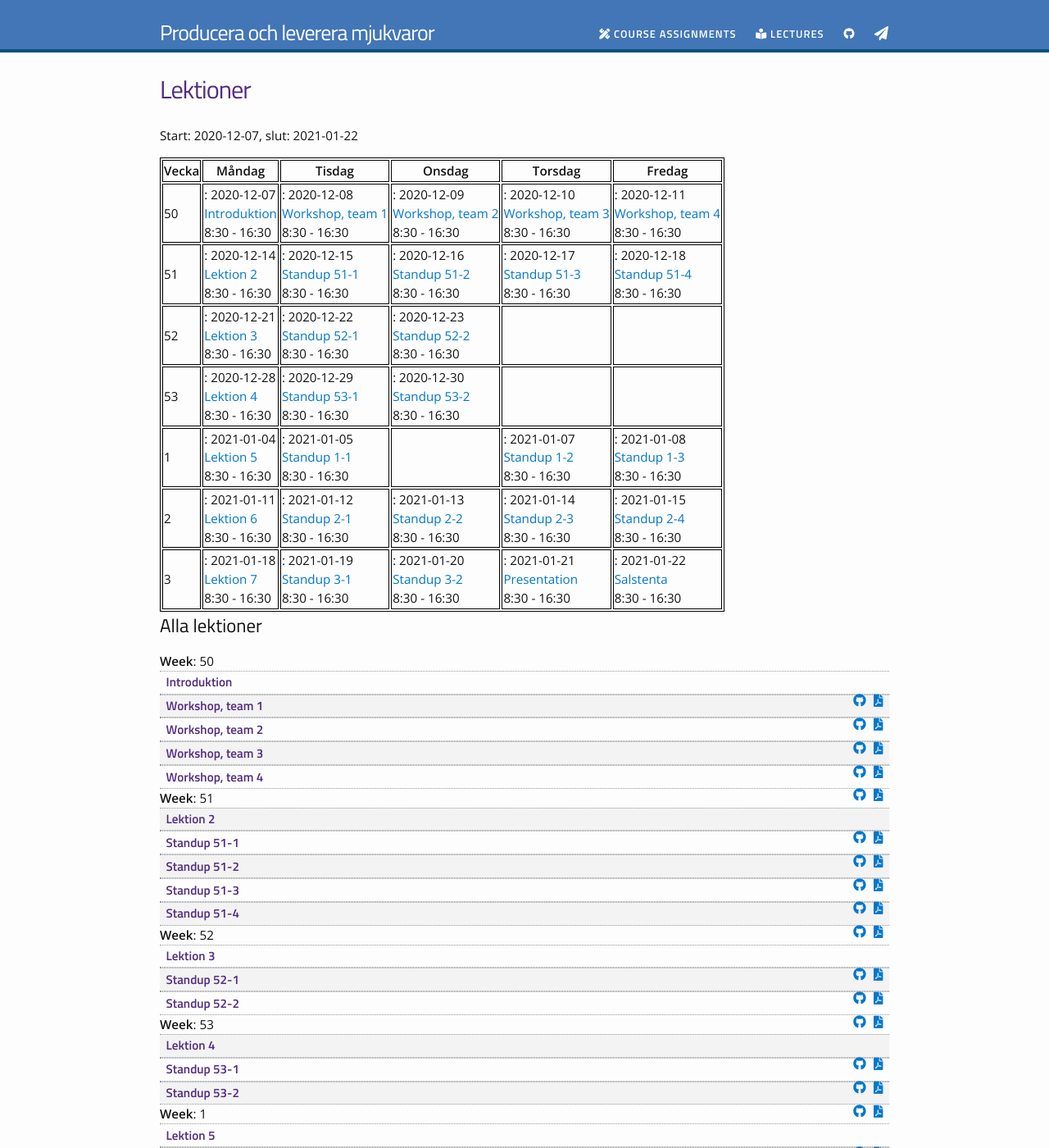
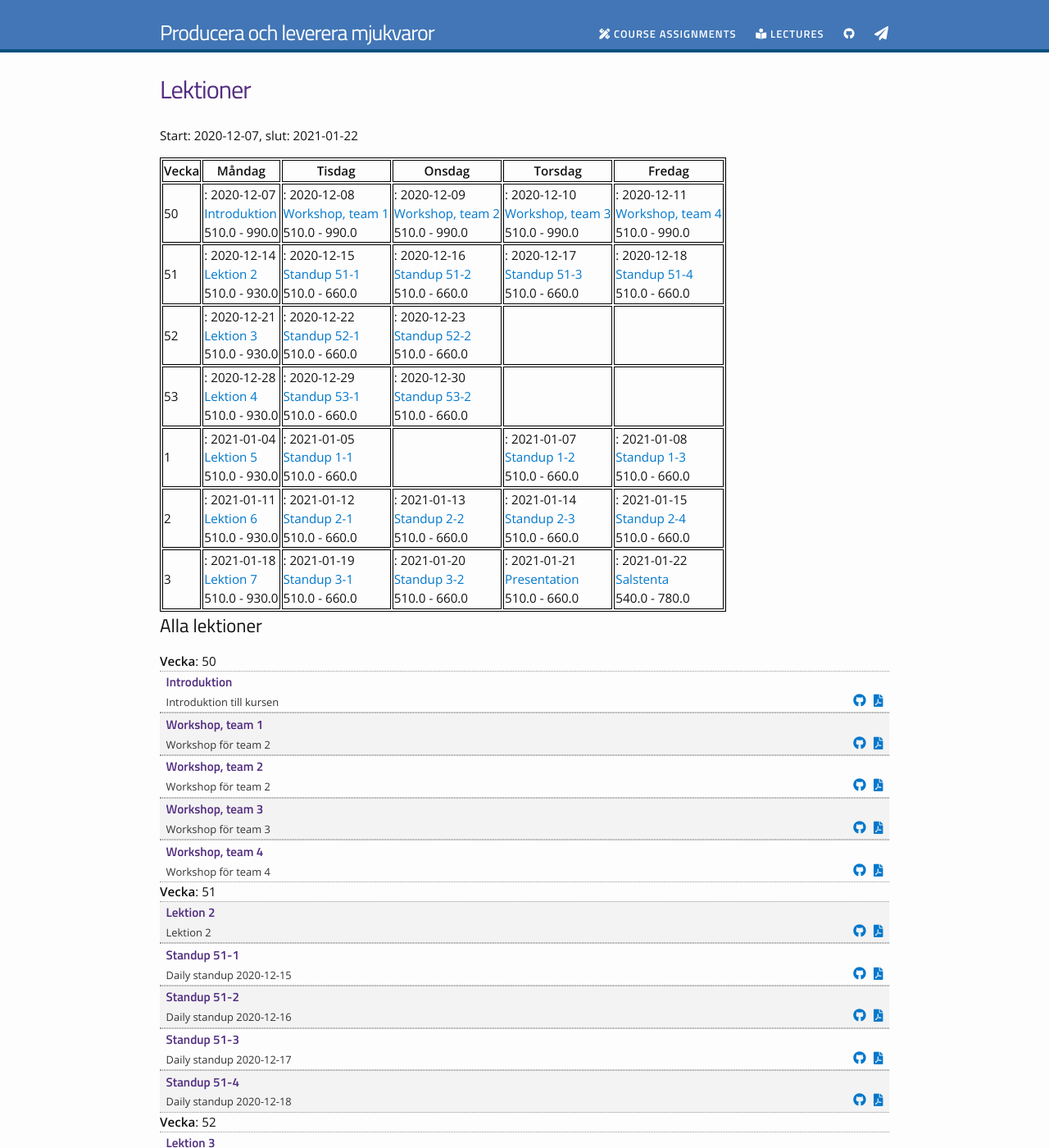
Before and after one commit to PGBSNH19/course-producera-leverera, a Jekyll site: the page built from lectures.md, in a window 1280 px wide and 1400 px high. Shown: the whole window at 82% size. Built offline with Jekyll 4.4.1, drawn with Linux system fonts in a browser that asks for light colours; nearby versions of some CDN libraries; some of the changed text lies outside the part shown.

Commit message:
Minor fixes

```diff
--- a/lectures.md
+++ b/lectures.md
@@ -8,7 +8,7 @@ Start: {{ site.course-start}}, slut: {{ site.course-end}}
 
 Vecka|Måndag|Tisdag|Onsdag|Torsdag|Fredag
 -----|-------|-------|------{% for week in site.data.lectures %}
-{{week.week}}{%- for day in week.days -%}|{% if day.lecture %}{{day.number}}: {{day.day}}<br />[{{day.lecture}}]({{day.slug}})<br />8:30 - 16:30{% endif %}{%- endfor -%}
+{{week.week}}{%- for day in week.days -%}|{% if day.lecture %}{{day.number}}: {{day.day}}<br />[{{day.lecture}}]({{day.slug}})<br />{{day.start-time}} - {{day.end-time}}{% endif %}{%- endfor -%}
 {% endfor %}
 
 
@@ -16,7 +16,7 @@ Vecka|Måndag|Tisdag|Onsdag|Torsdag|Fredag
 ## Alla lektioner
 <ul id="archive">
 {% for week in site.data.lectures %}
-      <b>Week</b>: {{week.week}}<br/>
+      <b>Vecka</b>: {{week.week}}<br/>
 
       {% for day in week.days %}
             {% if day.lecture %}
@@ -24,7 +24,7 @@ Vecka|Måndag|Tisdag|Onsdag|Torsdag|Fredag
 <li class="archiveposturl">
         <span><a href="{{ day.slug }}">{{ day.lecture }}</a></span><br>
 <span class = "postlower">
-{{ day.tldr }}</span>
+{{ day.description }}</span>
 <strong style="font-size:100%; font-family: 'Titillium Web', sans-serif; float:right; padding-right: .5em">
 	<a href="https://github.com/{{ site.githubdir}}/tree/master/{{ day.dirname }}"><i class="fab fa-github"></i></a>&nbsp;&nbsp;
 <a href="https://github.com/{{ site.githubdir}}/blob/master/{{ day.dirname }}/{{ day.filename}}.pdf"><i class="fas fa-file-pdf"></i></a>
```
